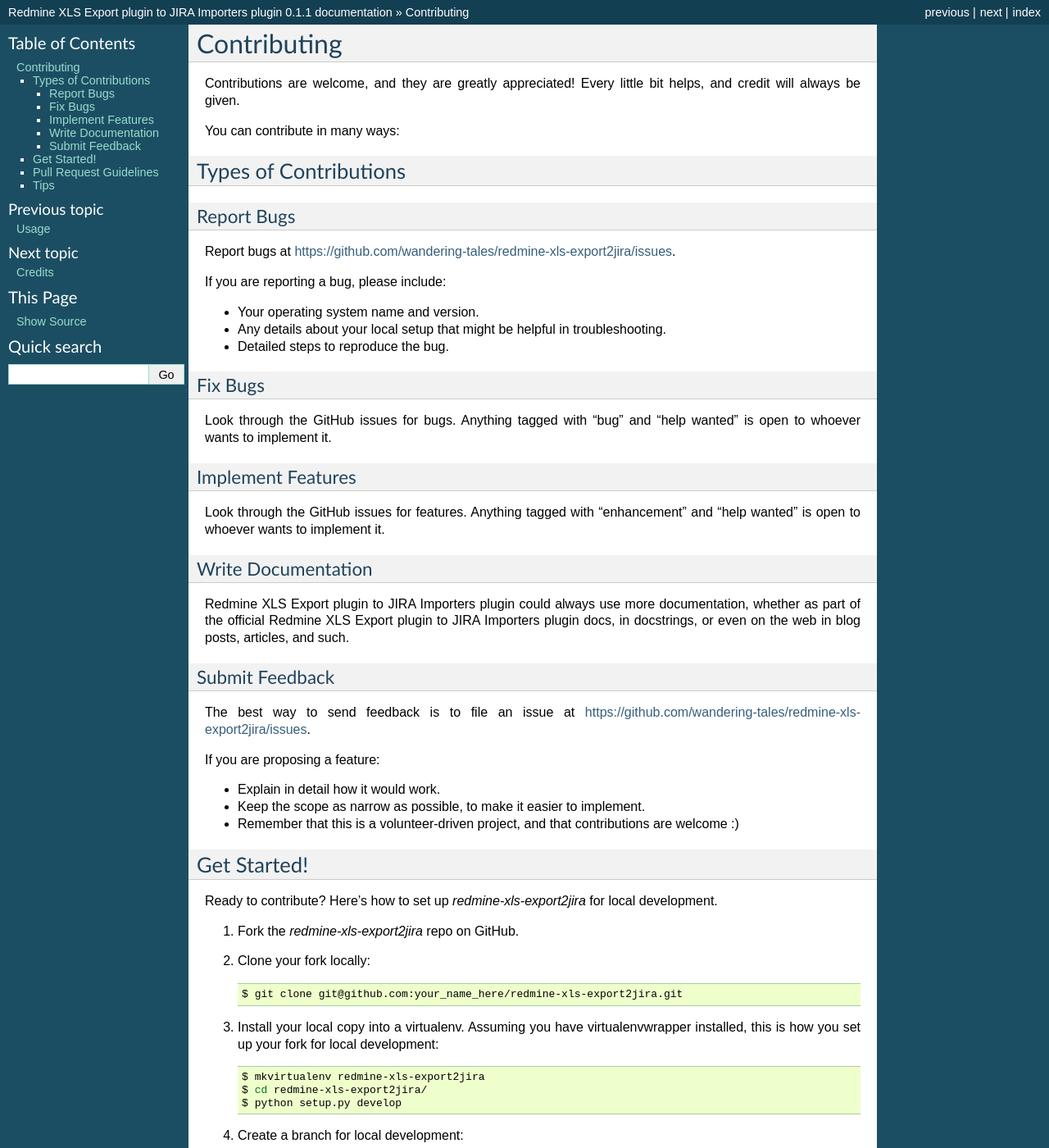
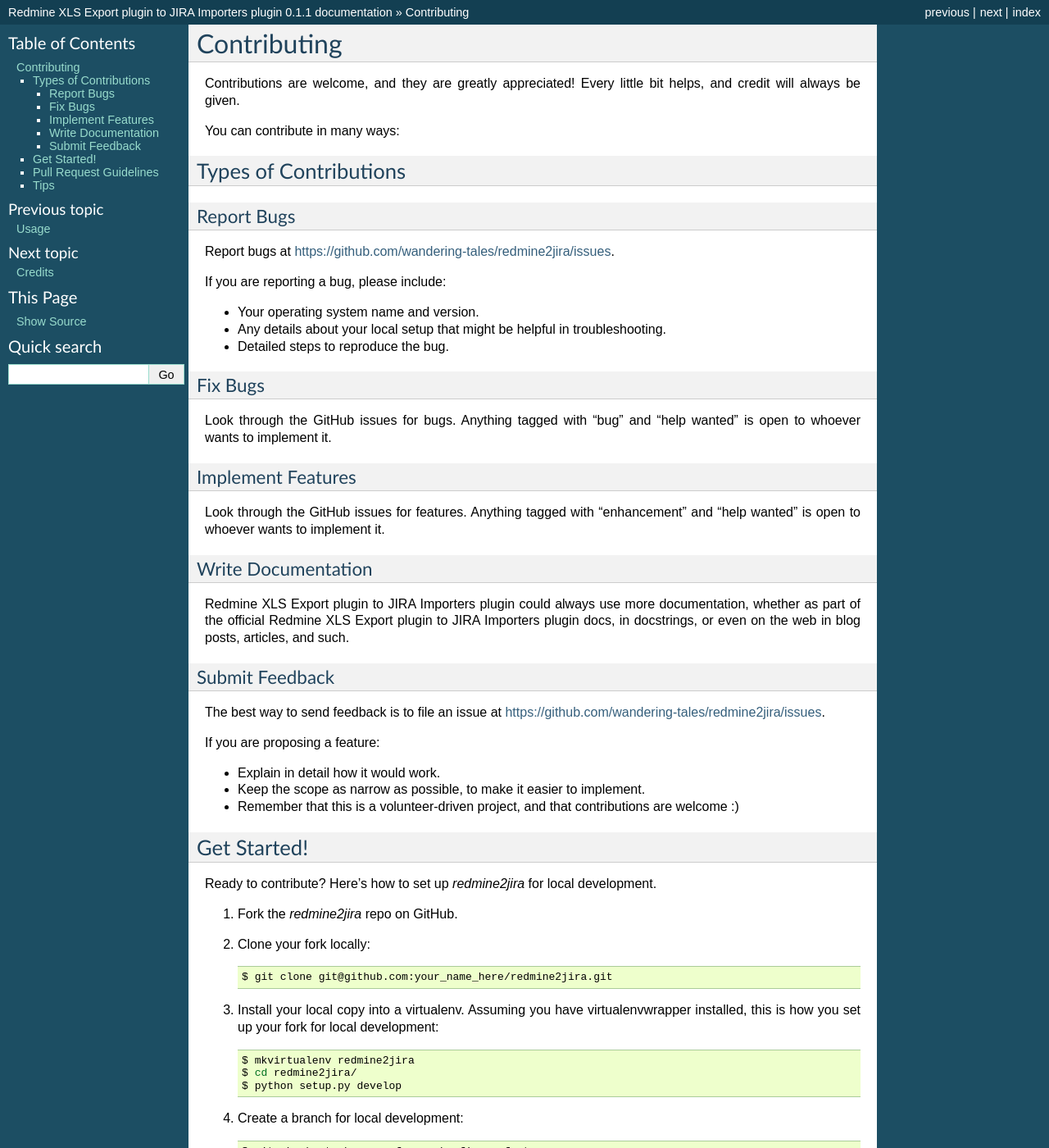
Before and after one commit to wandering-tales/redmine2jira, a Sphinx documentation site: the page built from docs/contributing.rst, in a window 1280 px wide and 1400 px high. Shown: the whole window at 82% size. Built offline with Sphinx 7.4.7, drawn with Linux system fonts in a browser that asks for light colours; pages that are not in the unit, such as notebooks, are missing from menus; some of the changed text lies outside the part shown.

Commit message:
Move from "redmine-xls-export2jira" to "redmine2jira" GitHub repository

```diff
--- a/CONTRIBUTING.rst
+++ b/CONTRIBUTING.rst
@@ -15,7 +15,7 @@
 Report Bugs
 ~~~~~~~~~~~
 
-Report bugs at https://github.com/wandering-tales/redmine-xls-export2jira/issues.
+Report bugs at https://github.com/wandering-tales/redmine2jira/issues.
 
 If you are reporting a bug, please include:
 
@@ -45,7 +45,7 @@
 Submit Feedback
 ~~~~~~~~~~~~~~~
 
-The best way to send feedback is to file an issue at https://github.com/wandering-tales/redmine-xls-export2jira/issues.
+The best way to send feedback is to file an issue at https://github.com/wandering-tales/redmine2jira/issues.
 
 If you are proposing a feature:
 
@@ -57,17 +57,17 @@
 Get Started!
 ------------
 
-Ready to contribute? Here's how to set up `redmine-xls-export2jira` for local development.
+Ready to contribute? Here's how to set up `redmine2jira` for local development.
 
-1. Fork the `redmine-xls-export2jira` repo on GitHub.
+1. Fork the `redmine2jira` repo on GitHub.
 2. Clone your fork locally::
 
-    $ git clone git@github.com:your_name_here/redmine-xls-export2jira.git
+    $ git clone git@github.com:your_name_here/redmine2jira.git
 
 3. Install your local copy into a virtualenv. Assuming you have virtualenvwrapper installed, this is how you set up your fork for local development::
 
-    $ mkvirtualenv redmine-xls-export2jira
-    $ cd redmine-xls-export2jira/
+    $ mkvirtualenv redmine2jira
+    $ cd redmine2jira/
     $ python setup.py develop
 
 4. Create a branch for local development::
@@ -102,7 +102,7 @@
    your new functionality into a function with a docstring, and add the
    feature to the list in README.rst.
 3. The pull request should work for Python 2.7, 3.3, 3.4, 3.5 and 3.6, and for PyPy. Check
-   https://travis-ci.org/wandering-tales/redmine-xls-export2jira/pull_requests
+   https://travis-ci.org/wandering-tales/redmine2jira/pull_requests
    and make sure that the tests pass for all supported Python versions.
 
 Tips
--- a/travis_pypi_setup.py
+++ b/travis_pypi_setup.py
@@ -20,7 +20,7 @@
     from urllib.request import urlopen
 
 
-GITHUB_REPO = 'wandering-tales/redmine-xls-export2jira'
+GITHUB_REPO = 'wandering-tales/redmine2jira'
 TRAVIS_CONFIG_FILE = os.path.join(
     os.path.dirname(os.path.abspath(__file__)), '.travis.yml')
 
```
Also changed, not shown: README.rst (+9 -9 lines), docs/installation.rst (+4 -4 lines), setup.py (+3 -4 lines), .travis.yml.
